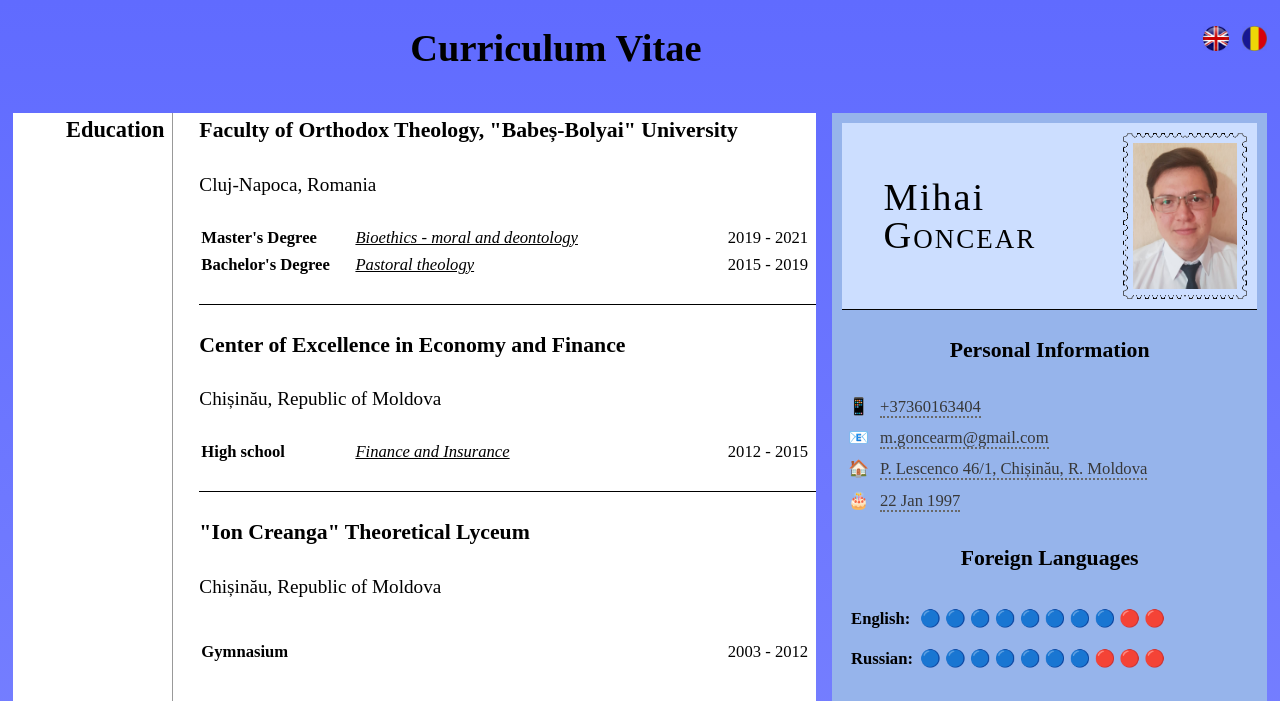
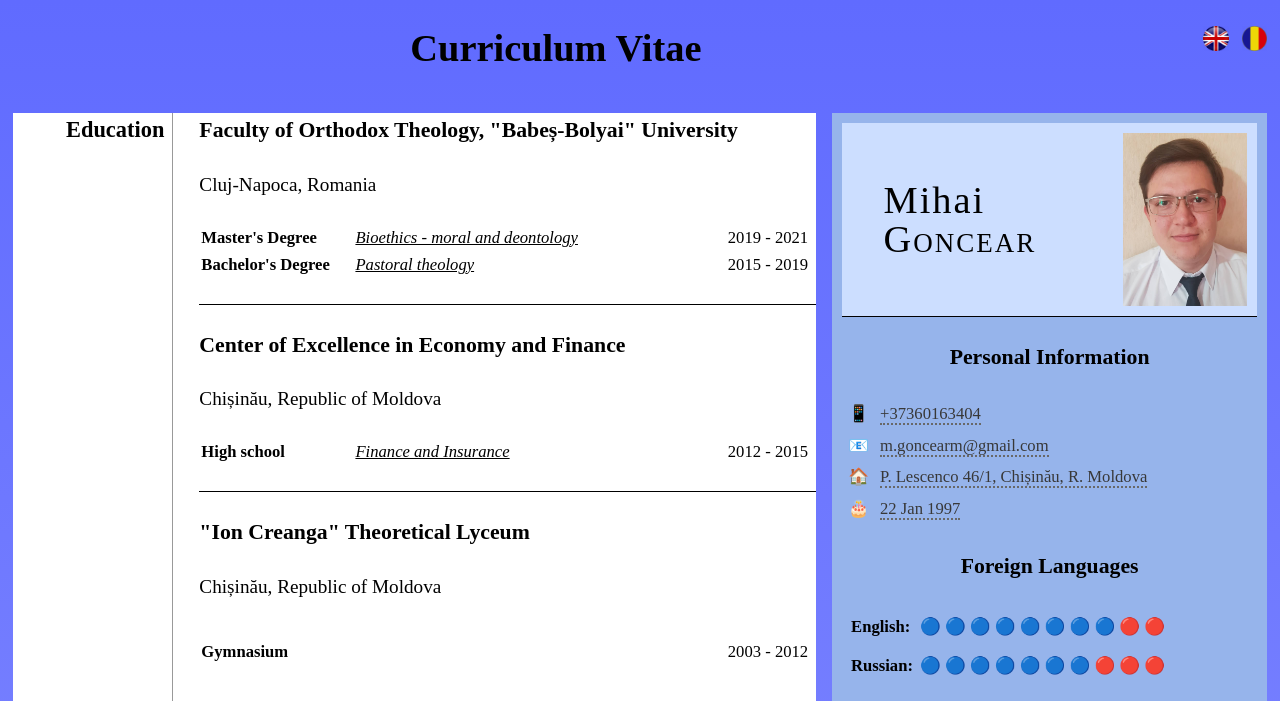
Before and after one commit to MihaiGoncear/MihaiGoncearCV, a website: page index.html in a window 1280 px wide. Shown: the top 701 px of the page. Drawn offline with nearby package versions, Linux system fonts and the light colour scheme; files that its build step writes are made by us from their sources; a web font is replaced by a local one.

Commit message:
deleted stamp

```diff
--- a/scss/style.scss
+++ b/scss/style.scss
@@ -56,10 +56,6 @@ dd,
         width: 30%;
         max-width: 220px;
         margin: 10px;
-        border: 10px solid transparent;
-        background-color: var(--name-color);
-        border-image: url(../pictures/border.png) round;
-        border-image-slice: 10%;
     }
 }
 
```
